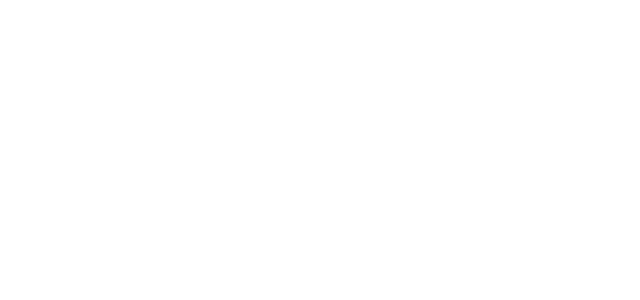
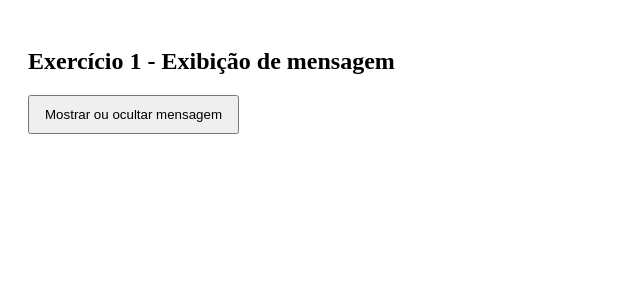
Before and after one commit to DuzaoProgramador/PI-Thiago, an Angular app in the folder PI-Thiago/: page /lista-ex2 in a window 1280 px wide. Before the commit this address led to /. Shown: the top 300 px of the page, without its empty margins (0-640 px from the left). Built offline with nearby package versions, Linux system fonts and the light colour scheme.

Commit message:
lista 2 ex 1 e 2

```diff
--- a/PI-Thiago/src/app/app-routing-module.ts
+++ b/PI-Thiago/src/app/app-routing-module.ts
@@ -12,6 +12,12 @@ const routes: Routes = [
     loadChildren: () =>
       import('./lista-ex1/lista-ex1-module')
         .then(m => m.ListaEx1Module)
+  },
+  {
+    path: 'lista-ex2',
+    loadChildren: () =>
+      import('./lista-ex2/lista-ex2-module')
+        .then(m => m.ListaEx2Module)
   }
 ];
 
--- /dev/null
+++ b/PI-Thiago/src/app/lista-ex2/ex1/ex1.css
@@ -0,0 +1,13 @@
+.exercicio {
+  padding: 20px;
+}
+
+button {
+  padding: 10px 15px;
+  cursor: pointer;
+}
+
+p {
+  margin-top: 20px;
+  font-size: 18px;
+}
--- /dev/null
+++ b/PI-Thiago/src/app/lista-ex2/ex1/ex1.html
@@ -0,0 +1,11 @@
+<div class="exercicio">
+  <h2>Exercício 1 - Exibição de mensagem</h2>
+
+  <button (click)="alternarMensagem()">
+    Mostrar ou ocultar mensagem
+  </button>
+
+  <p *ngIf="mensagemVisivel">
+    Bem-vindo ao sistema
+  </p>
+</div>
--- /dev/null
+++ b/PI-Thiago/src/app/lista-ex2/ex1/ex1.ts
@@ -0,0 +1,17 @@
+import { Component } from '@angular/core';
+
+@Component({
+  selector: 'app-ex1',
+  standalone: false,
+  templateUrl: './ex1.html',
+  styleUrl: './ex1.css'
+})
+export class Ex1 {
+
+  mensagemVisivel: boolean = false;
+
+  alternarMensagem(): void {
+    this.mensagemVisivel = !this.mensagemVisivel;
+  }
+
+}
--- /dev/null
+++ b/PI-Thiago/src/app/lista-ex2/ex2/ex2.css
@@ -0,0 +1,13 @@
+.exercicio {
+  padding: 20px;
+}
+
+button {
+  padding: 10px 15px;
+  cursor: pointer;
+}
+
+p {
+  margin-top: 20px;
+  font-size: 18px;
+}
--- /dev/null
+++ b/PI-Thiago/src/app/lista-ex2/ex2/ex2.html
@@ -0,0 +1,15 @@
+<div class="exercicio">
+  <h2>Exercício 2 - Situação do usuário</h2>
+
+  <p *ngIf="usuarioLogado; else naoAutorizado">
+    Usuário autenticado
+  </p>
+
+  <ng-template #naoAutorizado>
+    <p>Acesso não autorizado</p>
+  </ng-template>
+
+  <button (click)="alternarLogin()">
+    {{ usuarioLogado ? 'Sair' : 'Entrar' }}
+  </button>
+</div>
--- /dev/null
+++ b/PI-Thiago/src/app/lista-ex2/ex2/ex2.ts
@@ -0,0 +1,17 @@
+import { Component } from '@angular/core';
+
+@Component({
+  selector: 'app-ex2',
+  standalone: false,
+  templateUrl: './ex2.html',
+  styleUrl: './ex2.css'
+})
+export class Ex2 {
+
+  usuarioLogado: boolean = false;
+
+  alternarLogin(): void {
+    this.usuarioLogado = !this.usuarioLogado;
+  }
+
+}
--- /dev/null
+++ b/PI-Thiago/src/app/lista-ex2/lista-ex2-module.ts
@@ -0,0 +1,21 @@
+import { NgModule } from '@angular/core';
+import { CommonModule } from '@angular/common';
+import { FormsModule } from '@angular/forms';
+
+import { Ex1 } from './ex1/ex1';
+import { Ex2 } from './ex2/ex2';
+
+import { ListaEx2RoutingModule } from './lista-ex2-routing-module';
+
+@NgModule({
+  declarations: [
+    Ex1,
+    Ex2
+  ],
+  imports: [
+    CommonModule,
+    FormsModule,
+    ListaEx2RoutingModule
+  ]
+})
+export class ListaEx2Module {}
```
Also changed, not shown: PI-Thiago/src/app/lista-ex2/lista-ex2-routing-module.ts (added, +22 -0 lines).
